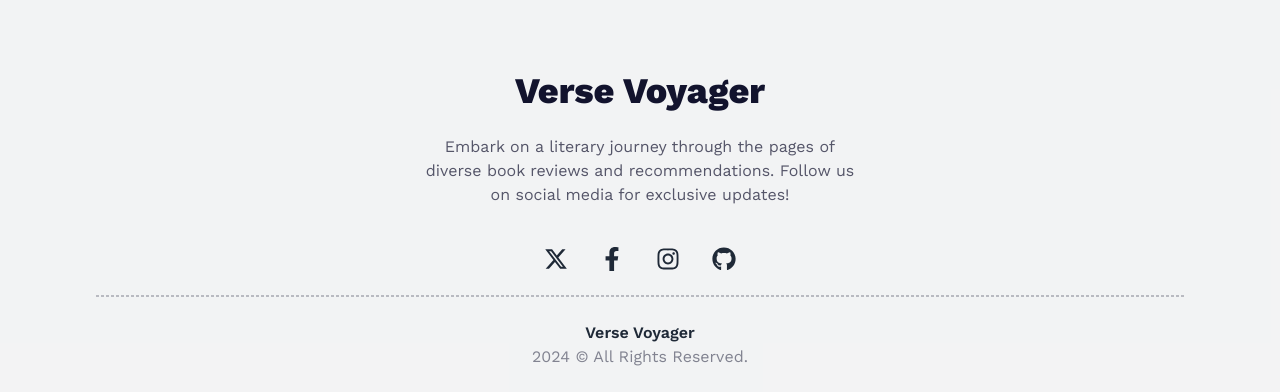
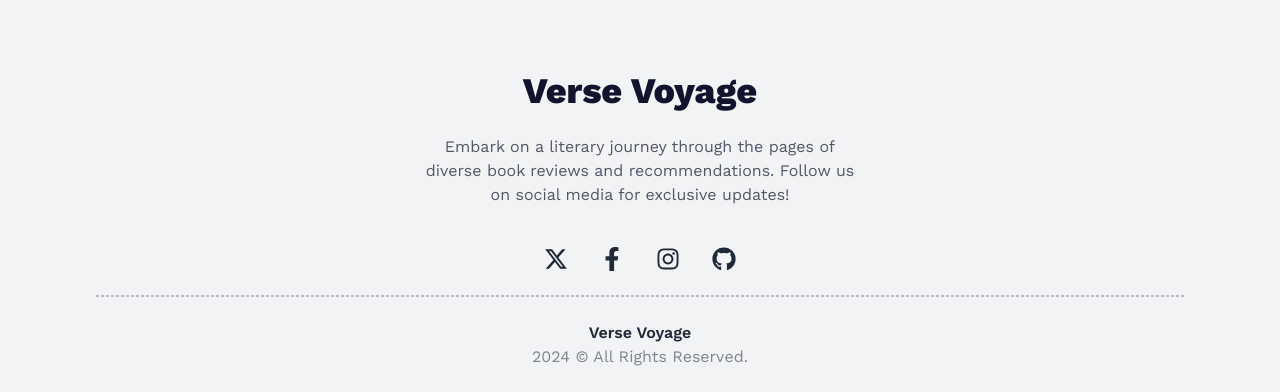
Before and after one commit to nazmul-nhb/verse-voyage, a React (Vite) app: page / in a window 1280 px wide. Shown: the part 1182-1574 px from the top of the page. Built offline with nearby package versions, Linux system fonts and the light colour scheme; no server answers; a web font is replaced by a local one.

Commit message:
corrected the spelling of site name in footer

```diff
--- a/src/components/Footer/Footer.jsx
+++ b/src/components/Footer/Footer.jsx
@@ -8,7 +8,7 @@ const Footer = () => {
     return (
         <footer className="work-sans w-full mx-auto flex flex-col gap-6 p-8 lg:p-24 bg-[#12132d0d] lg:mt-24 mt-8">
             <div className="text-center flex flex-col items-center gap-6 mb-4">
-                <h3 className="text-[#12132D] font-extrabold text-[28px] hover:text-[#59C6D2] lg:text-4xl transition duration-500"><Link to={'/about#about-header'}>Verse Voyager</Link></h3>
+                <h3 className="text-[#12132D] font-extrabold text-[28px] hover:text-[#59C6D2] lg:text-4xl transition duration-500"><Link to={'/about#about-header'}>Verse Voyage</Link></h3>
                 <p className="w-full lg:w-2/5 mx-auto text-[#12132DB3]">Embark on a literary journey through the pages of diverse book reviews and recommendations. Follow us on social media for exclusive updates!</p>
             </div>
             {/* Social Media */}
@@ -24,7 +24,7 @@ const Footer = () => {
             </div>
             <hr className="border border-dashed border-[#12132D40]" />
             <p className="text-center">
-                <span className="font-semibold">Verse Voyager</span>
+                <span className="font-semibold">Verse Voyage</span>
                 <br />
                 <span className="text-[#12132D80]">2024 &copy; All Rights Reserved.</span>
             </p>
```
